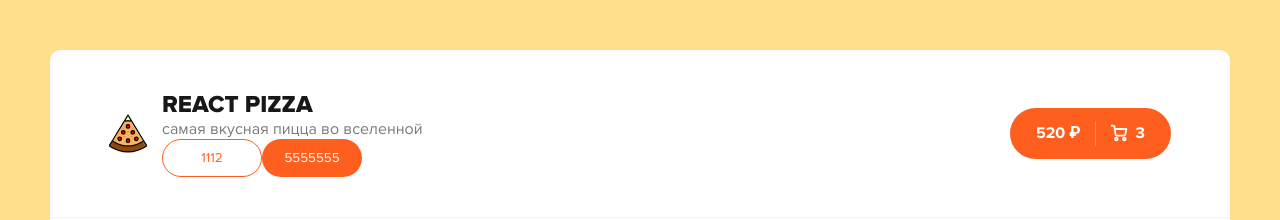
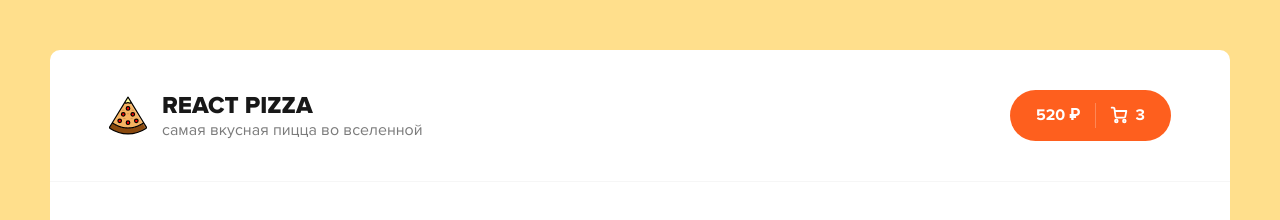
Before and after one commit to skavik/react-pizza, a React (Create React App) app: page / in a window 1280 px wide. Shown: the top 220 px of the page. Built offline with nearby package versions, Linux system fonts and the light colour scheme.

Commit message:
refactoring Buttom

```diff
--- a/src/Button.js
+++ b/src/Button.js
@@ -1,14 +1,43 @@
 import React from "react";
 import classNames from "classnames";
 
-function Button(props) {
+function Button({className}) {
   return (
     <button
-      className={classNames("button", {
-        "button--outline": props.outline,
-      })}
+      className={classNames("button", className)}
     >
-      {props.children}
+     <span>520 ₽</span>
+            <div className="button__delimiter"></div>
+            <svg
+              width="18"
+              height="18"
+              viewBox="0 0 18 18"
+              fill="none"
+              xmlns="http://www.w3.org/2000/svg"
+            >
+              <path
+                d="M6.33333 16.3333C7.06971 16.3333 7.66667 15.7364 7.66667 15C7.66667 14.2636 7.06971 13.6667 6.33333 13.6667C5.59695 13.6667 5 14.2636 5 15C5 15.7364 5.59695 16.3333 6.33333 16.3333Z"
+                stroke="white"
+                strokeWidth="1.8"
+                strokeLinecap="round"
+                strokeLinejoin="round"
+              />
+              <path
+                d="M14.3333 16.3333C15.0697 16.3333 15.6667 15.7364 15.6667 15C15.6667 14.2636 15.0697 13.6667 14.3333 13.6667C13.597 13.6667 13 14.2636 13 15C13 15.7364 13.597 16.3333 14.3333 16.3333Z"
+                stroke="white"
+                strokeWidth="1.8"
+                strokeLinecap="round"
+                strokeLinejoin="round"
+              />
+              <path
+                d="M4.78002 4.99999H16.3334L15.2134 10.5933C15.1524 10.9003 14.9854 11.176 14.7417 11.3722C14.4979 11.5684 14.1929 11.6727 13.88 11.6667H6.83335C6.50781 11.6694 6.1925 11.553 5.94689 11.3393C5.70128 11.1256 5.54233 10.8295 5.50002 10.5067L4.48669 2.82666C4.44466 2.50615 4.28764 2.21182 4.04482 1.99844C3.80201 1.78505 3.48994 1.66715 3.16669 1.66666H1.66669"
+                stroke="white"
+                strokeWidth="1.8"
+                strokeLinecap="round"
+                strokeLinejoin="round"
+              />
+            </svg>
+            <span>3</span>
     </button>
   );
 }
--- a/src/Header.jsx
+++ b/src/Header.jsx
@@ -11,45 +11,11 @@ function Header() {
           <div>
             <h1>React Pizza</h1>
             <p>самая вкусная пицца во вселенной</p>
-            <Button outline>1112</Button>
-            <Button>5555555</Button>
+
           </div>
         </div>
         <div className="header__cart">
-          <a href="/cart.html" className="button button--cart">
-            <span>520 ₽</span>
-            <div className="button__delimiter"></div>
-            <svg
-              width="18"
-              height="18"
-              viewBox="0 0 18 18"
-              fill="none"
-              xmlns="http://www.w3.org/2000/svg"
-            >
-              <path
-                d="M6.33333 16.3333C7.06971 16.3333 7.66667 15.7364 7.66667 15C7.66667 14.2636 7.06971 13.6667 6.33333 13.6667C5.59695 13.6667 5 14.2636 5 15C5 15.7364 5.59695 16.3333 6.33333 16.3333Z"
-                stroke="white"
-                strokeWidth="1.8"
-                strokeLinecap="round"
-                strokeLinejoin="round"
-              />
-              <path
-                d="M14.3333 16.3333C15.0697 16.3333 15.6667 15.7364 15.6667 15C15.6667 14.2636 15.0697 13.6667 14.3333 13.6667C13.597 13.6667 13 14.2636 13 15C13 15.7364 13.597 16.3333 14.3333 16.3333Z"
-                stroke="white"
-                strokeWidth="1.8"
-                strokeLinecap="round"
-                strokeLinejoin="round"
-              />
-              <path
-                d="M4.78002 4.99999H16.3334L15.2134 10.5933C15.1524 10.9003 14.9854 11.176 14.7417 11.3722C14.4979 11.5684 14.1929 11.6727 13.88 11.6667H6.83335C6.50781 11.6694 6.1925 11.553 5.94689 11.3393C5.70128 11.1256 5.54233 10.8295 5.50002 10.5067L4.48669 2.82666C4.44466 2.50615 4.28764 2.21182 4.04482 1.99844C3.80201 1.78505 3.48994 1.66715 3.16669 1.66666H1.66669"
-                stroke="white"
-                strokeWidth="1.8"
-                strokeLinecap="round"
-                strokeLinejoin="round"
-              />
-            </svg>
-            <span>3</span>
-          </a>
+          <Button className="button--cart" />
         </div>
       </div>
     </div>
```
